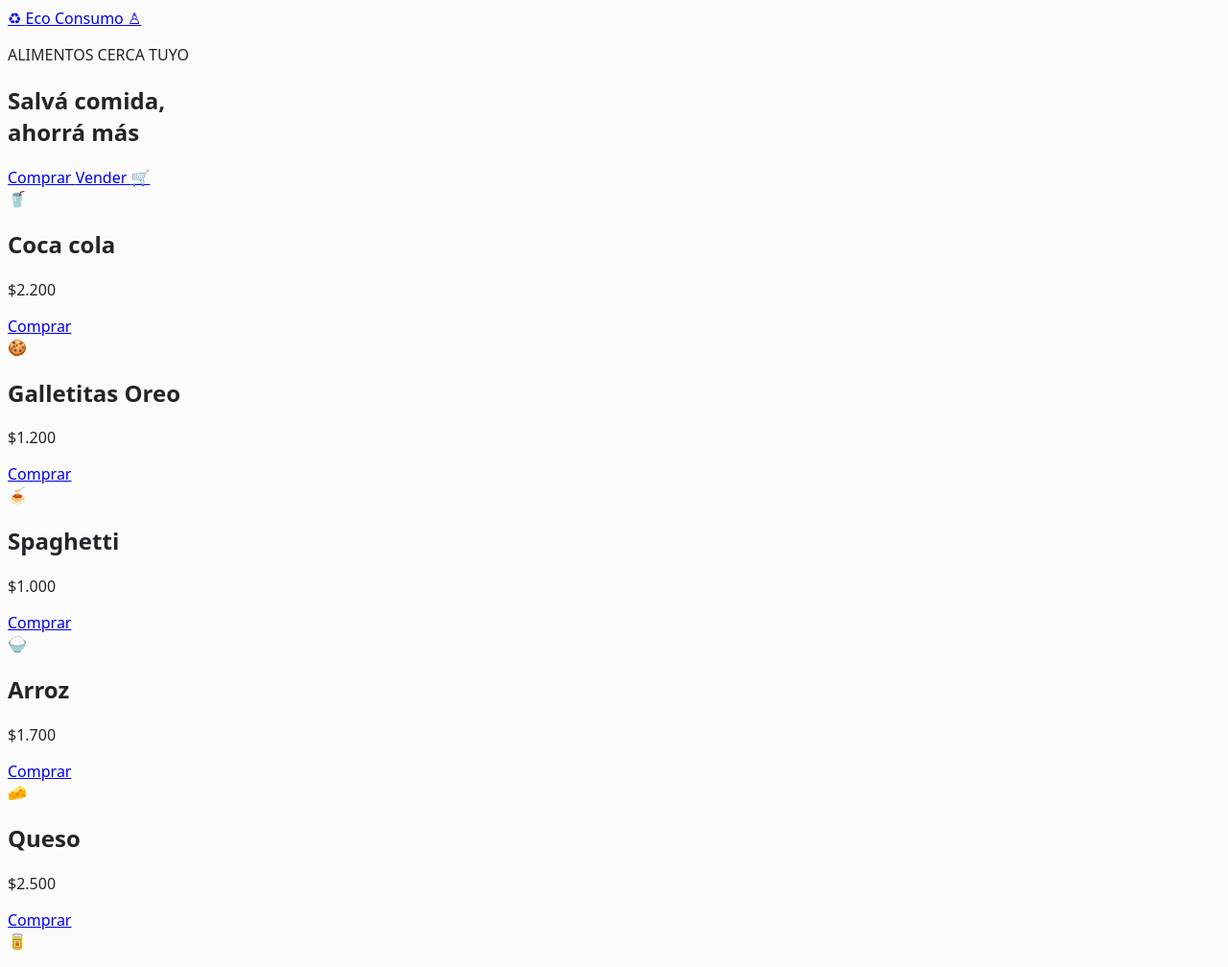
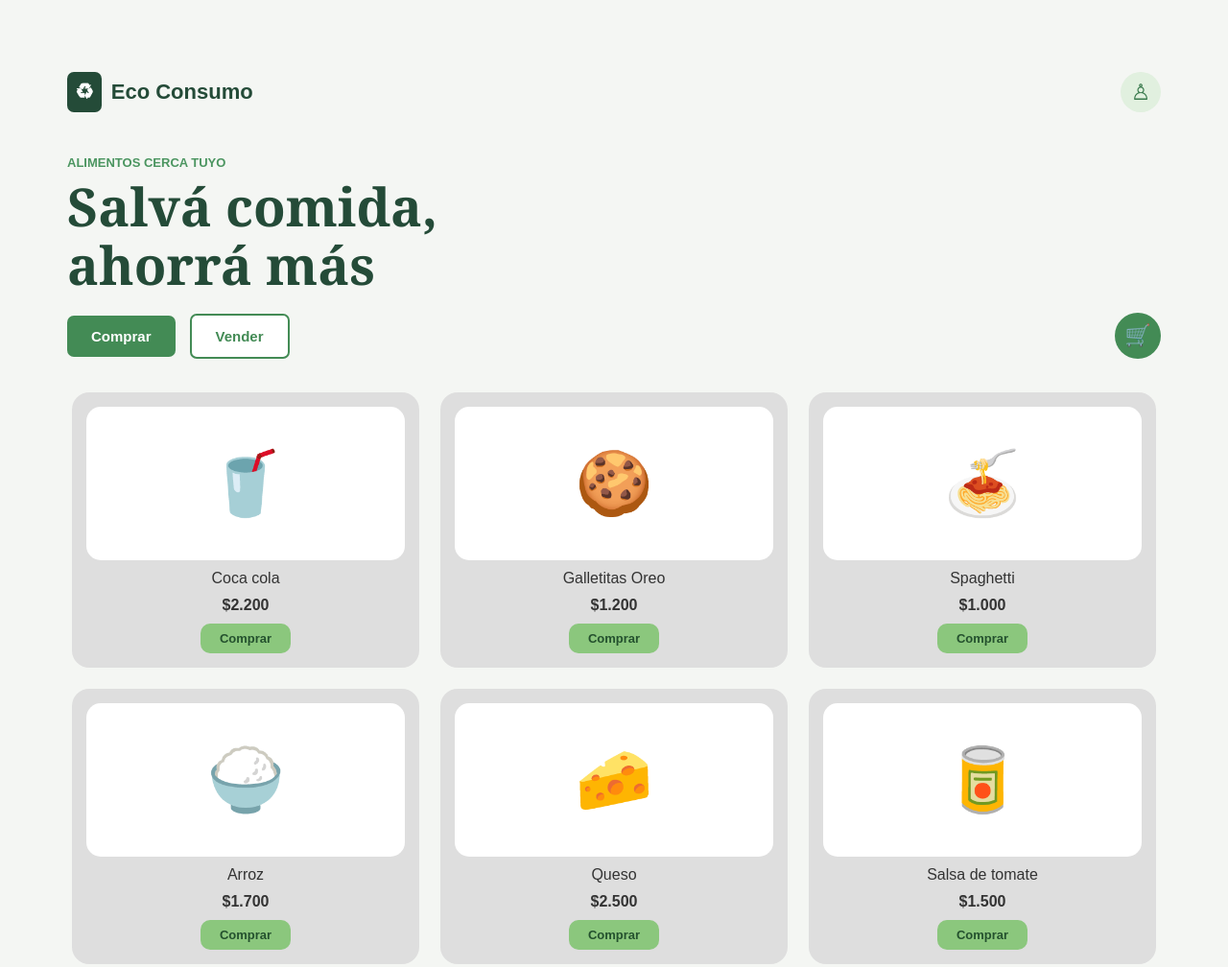
Before and after one commit to Eco-Consumo45/Eco-Consumo12, a plain HTML site: page index.html in a window 1280 px wide. Shown: the top 1008 px of the page at 96% size. Drawn offline with Linux system fonts and the light colour scheme.

Commit message:
agrego el codigo css de la pagina compras

```diff
--- a/style.css
+++ b/style.css
@@ -1,58 +1,256 @@
-:root {
-    --verde-eco: #1e5631;
-    --verde-suave: #e8f5e9;
+* {
+margin: 0;
+padding: 0;
+box-sizing: border-box;
 }
 
 body {
-    background-color: #fbfbfb;
-    color: #212529;
-    font-family: system-ui, -apple-system, "Segoe UI", Roboto, sans-serif;
+font-family: Arial, sans-serif;
+background: #f4f6f3;
+color: #243d2e;
+padding: 25px;
 }
 
-.app-container {
-    max-width: 440px;
-    width: 100%;
+.contenedor {
+width: 100%;
+max-width: 1200px;
+min-height: 750px;
+margin: 20px auto;
+padding: 30px;
+
+border-radius: 12px;
 }
 
-.btn-success {
-    background-color: var(--verde-eco);
-    border-color: var(--verde-eco);
+.encabezado {
+display: flex;
+justify-content: space-between;
+align-items: center;
+margin-bottom: 45px;
 }
 
-.btn-success:hover {
-    background-color: #143d22;
-    border-color: #143d22;
+.logo {
+display: flex;
+align-items: center;
+gap: 10px;
+color: #244b38;
+font-weight: bold;
+font-size: 22px;
+text-decoration: none;
 }
 
-.btn-outline-success {
-    color: var(--verde-eco);
-    border-color: var(--verde-eco);
+.logo-icono {
+background: #244b38;
+color: white;
+padding: 8px;
+border-radius: 7px;
 }
 
-.btn-outline-success:hover {
-    background-color: var(--verde-eco);
-    color: white;
+.usuario {
+background: #e1f0df;
+color: #36774a;
+border-radius: 50%;
+width: 42px;
+height: 42px;
+display: flex;
+align-items: center;
+justify-content: center;
+font-size: 23px;
+text-decoration: none;
 }
 
-.text-verde {
-    color: var(--verde-eco);
+.presentacion {
+margin-bottom: 35px;
 }
 
-.lema {
-    font-size: 0.95rem;
+.subtitulo {
+color: #4b9560;
+font-size: 13px;
+font-weight: bold;
+margin-bottom: 8px;
 }
 
-.avatar-box {
-    width: 120px;
-    height: 120px;
-    background-color: var(--verde-suave);
-    border: 2px solid var(--verde-eco);
+.presentacion h1 {
+font-family: Georgia, serif;
+font-size: 55px;
+line-height: 1.1;
+margin-bottom: 20px;
+color: #244b38;
 }
 
-.avatar-box i {
-    font-size: 4rem;
+.acciones {
+display: flex;
+align-items: center;
+gap: 15px;
 }
 
-.pie p {
-    font-size: 0.9rem;
+.boton {
+text-decoration: none;
+padding: 13px 25px;
+border-radius: 7px;
+font-weight: bold;
+font-size: 15px;
 }
+
+.comprar {
+background: #438b55;
+color: white;
+}
+
+.vender {
+border: 2px solid #438b55;
+color: #438b55;
+background: white;
+}
+
+.carrito {
+margin-left: auto;
+background: #438b55;
+color: white;
+width: 48px;
+height: 48px;
+border-radius: 50%;
+display: flex;
+align-items: center;
+justify-content: center;
+text-decoration: none;
+font-size: 22px;
+}
+
+.boton:hover,
+.carrito:hover,
+.boton-producto:hover {
+opacity: 0.8;
+}
+
+.productos {
+display: grid;
+grid-template-columns: repeat(3, minmax(0, 1fr));
+gap: 22px;
+padding: 0 5px;
+}
+
+.producto {
+background: #dedede;
+border-radius: 18px;
+padding: 15px;
+text-align: center;
+display: flex;
+flex-direction: column;
+align-items: center;
+gap: 10px;
+}
+
+.imagen {
+width: 100%;
+height: 160px;
+background: white;
+border-radius: 15px;
+display: flex;
+justify-content: center;
+align-items: center;
+font-size: 65px;
+}
+
+.producto h2 {
+font-size: 16px;
+font-weight: normal;
+color: #333;
+}
+
+.precio {
+font-size: 16px;
+color: #333;
+font-weight: bold;
+}
+
+.boton-producto {
+background: #8bc77d;
+color: #24512e;
+text-decoration: none;
+font-size: 13px;
+font-weight: bold;
+padding: 8px 20px;
+border-radius: 10px;
+}
+
+footer {
+text-align: center;
+margin-top: 35px;
+padding: 20px;
+color: #777;
+font-size: 13px;
+}
+
+/* Tablets */
+
+@media (max-width: 800px) {
+
+.productos {
+grid-template-columns: repeat(2, minmax(0, 1fr));
+}
+
+.presentacion h1 {
+font-size: 45px;
+}
+}
+
+/* Celulares */
+
+@media (max-width: 500px) {
+
+body {
+padding: 8px;
+}
+
+.contenedor {
+margin: 5px auto;
+padding: 15px;
+}
+
+.encabezado {
+margin-bottom: 30px;
+}
+
+.logo {
+font-size: 17px;
+}
+
+.presentacion h1 {
+font-size: 35px;
+}
+
+.acciones {
+gap: 8px;
+}
+
+.boton {
+padding: 10px 15px;
+font-size: 13px;
+}
+
+.productos {
+grid-template-columns: repeat(2, minmax(0, 1fr));
+gap: 10px;
+}
+
+.producto {
+padding: 8px;
+}
+
+.imagen {
+height: 95px;
+font-size: 45px;
+}
+
+.producto h2 {
+font-size: 12px;
+}
+
+.precio {
+font-size: 13px;
+}
+
+.boton-producto {
+font-size: 11px;
+}
+}
```
